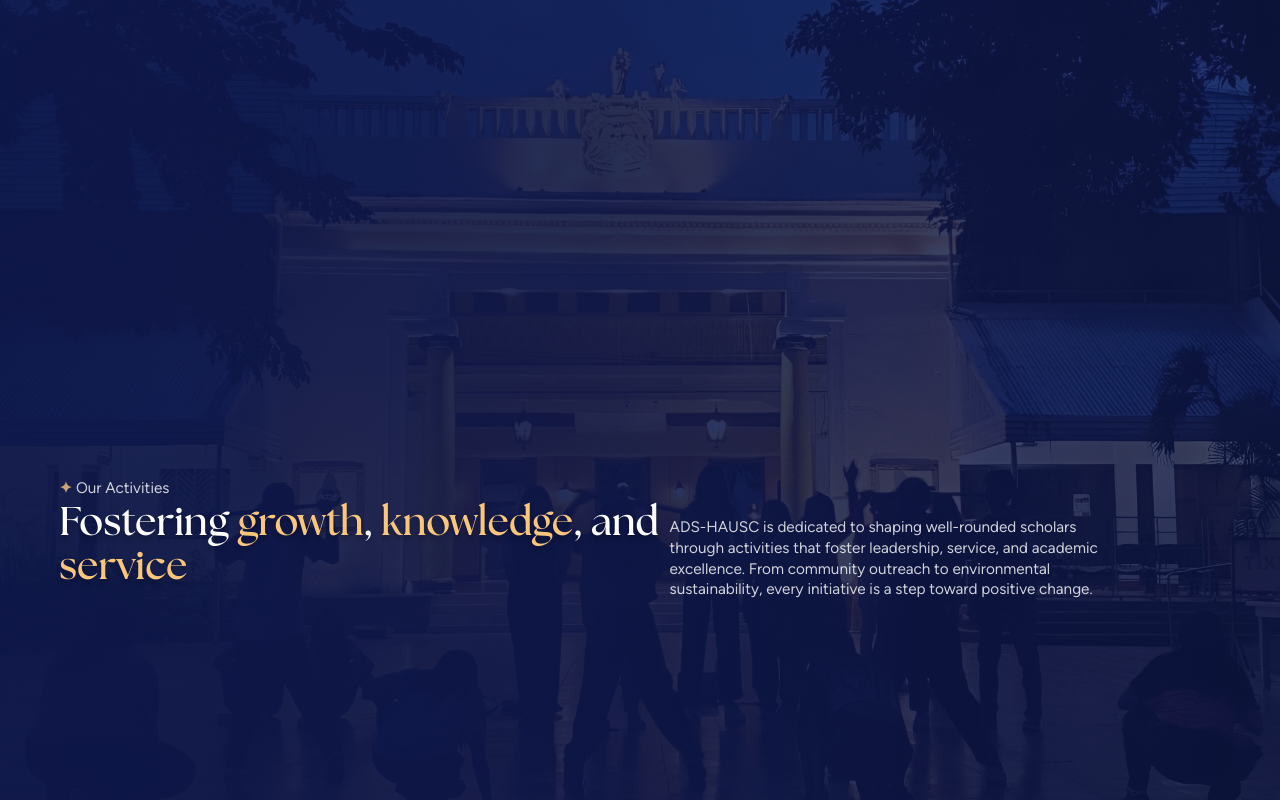
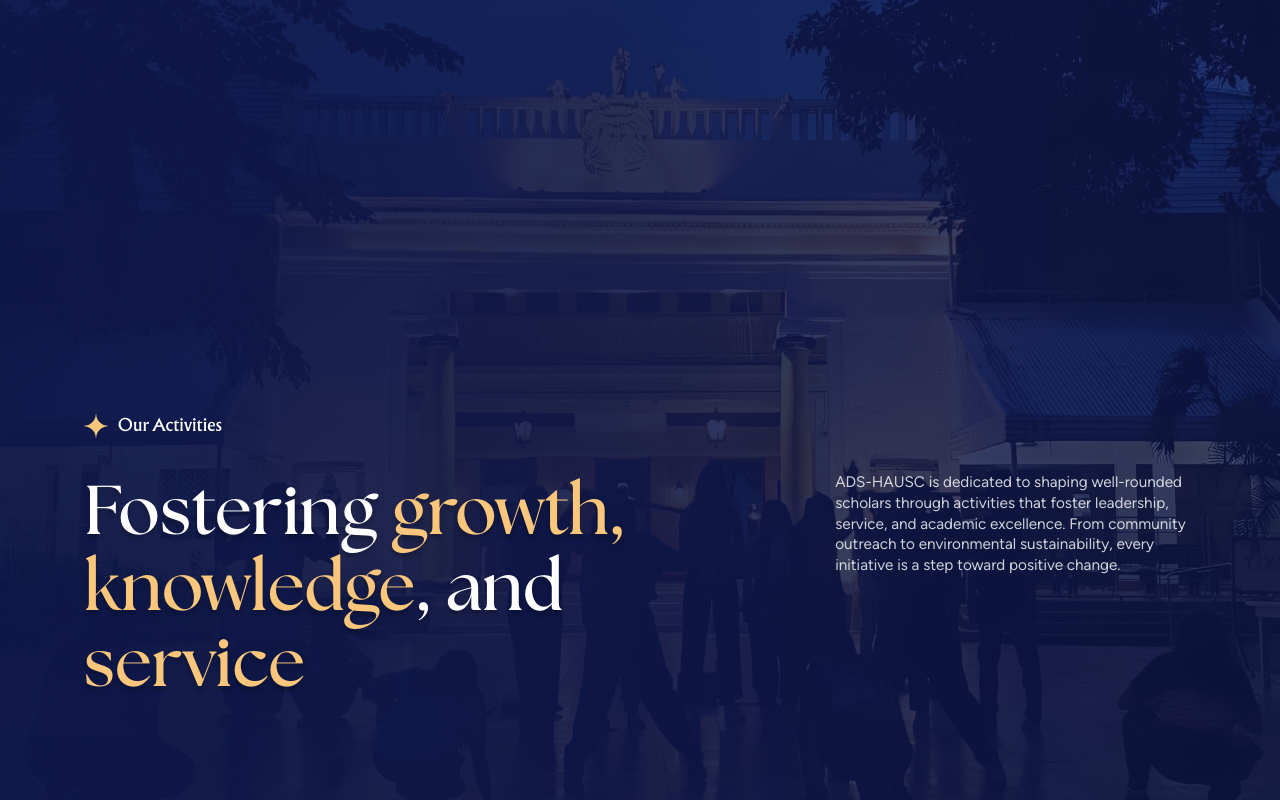
Before and after one commit to ADS-HAUSC/iskolink, an Angular app in the folder client/: page /activities in a window 1280 px wide. Shown: the top 800 px of the page. Built offline with nearby package versions, Linux system fonts and the light colour scheme.

Commit message:
adjusted and added editable hero section for other pages

```diff
--- a/client/src/app/about/about.component.html
+++ b/client/src/app/about/about.component.html
@@ -36,7 +36,7 @@
             <h4>Our Mission</h4>
         </div>
         <h1 class="col-start-1 col-span-4 md:col-span-10 xl:col-span-6 mb-sm">To <span>foster a dynamic community</span> that harnesses the potential of science and technology to create sustainable solutions <span>for a better world.</span></h1>
-        <img class="object-cover col-start-1 col-span-4 md:col-start-6 md:order-2 md:col-span-5 xl:col-start-7 xl:col-span-6" src="/images/about/01.png" alt="Mission image">
+        <img class="object-cover col-start-1 col-span-4 md:col-start-6 md:order-2 md:col-span-5 xl:col-start-7 xl:col-span-6 mb-sm md:mb-0" src="/images/about/01.png" alt="Mission image">
         <p class="col-start-1 col-span-4 md:col-start-1 md:order-1 md:col-span-4 xl:col-start-1 xl:col-span-4">
             Together, we advocate for academic excellence, collaborative learning, and a profound respect for the environment, laying the groundwork for a more promising future that benefits everyone.
             <br/><br/>
@@ -52,9 +52,9 @@
             <img src="images/star-icon.svg" alt="Star Icon">
             <h4>Our Vision</h4>
         </div>
-        <img class="col-start-1 col-span-4 md:row-span-2" src="/images/about/03.png" alt="Vision section big image">
-        <h1 class="col-start-1 col-span-4 md:col-start-5 md:col-span-6 xl:col-start-6 xl:col-span-7 mb-sm"><span>Encouraging a harmonious community of student scholars</span>, committed to maximizing the power of science, technology, and environmental awareness.</h1>
-        <p class="col-start-1 col-span-3 md:col-start-5 md:col-span-4 xl:col-start-6 xl:col-span-3">Our vision is to be a beacon of collaborative excellence, sparking positive change through inventive and innovative ideas, sustainable practices, and a shared dedication to crafting a consistent and progressive community for generations.</p>
+        <img class="col-start-1 col-span-4 md:row-span-2 mb-sm md:mb-0" src="/images/about/03.png" alt="Vision section big image">
+        <h1 class="col-start-1 col-span-4 md:col-start-5 md:col-span-6 md:pl-md xl:pl-0 xl:col-start-6 xl:col-span-7 mb-sm"><span>Encouraging a harmonious community of student scholars</span>, committed to maximizing the power of science, technology, and environmental awareness.</h1>
+        <p class="col-start-1 col-span-3 md:col-start-5 md:col-span-4 md:pl-md xl:pl-0 xl:col-start-6 xl:col-span-3">Our vision is to be a beacon of collaborative excellence, sparking positive change through inventive and innovative ideas, sustainable practices, and a shared dedication to crafting a consistent and progressive community for generations.</p>
         <img class="col-start-1 col-span-4 md:col-start-3 md:col-span-6 xl:col-start-10 xl:col-span-3" src="/images/about/02.png" alt="Vision section small image">
     </section>
 
@@ -81,7 +81,11 @@
     <!-- ADS-HAUSC LEADERS SECTION -->
     <section class="pt-36">
         <div class="py-xl bg-royal section-padding ">
-            <h2 class="text-center">Meet the Leaders</h2>
+            <h1 class="text-center mb-sm">Meet the Leaders</h1>
+            <div class="relative w-full flex justify-center items-center mb-xl">
+                <hr class="w-full">
+                <img src="images/star-icon.svg" alt="Star Icon" class="absolute">
+            </div>
             <div class="grid grid-cols-4 md:grid-cols-10 xl:grid-cols-12 gap-xs">
                 <img class="leaders-style" src="/images/about/2.png" alt="">
                 <img class="leaders-style" src="/images/about/3.png" alt="">
@@ -98,7 +102,7 @@
     <section class="home-section lg:flex-row-reverse lg:gap gradient justify-between">
         <img class="w-1/2 sm:3/8 mt-xl lg:m-auto" src="images/stars-cta.svg" alt="Stars">
         <div class="flex flex-col items-start gap-md justify-center mb-xl lg:my-xl">
-            <h2>Reach for the Stars, <span>Connect with Us</span></h2>
+            <h1>Reach for the Stars, <span>Connect with Us</span></h1>
             <p class="w-3/4">
                 Got questions or ideas? Whether you're a scholar, an aspiring student, or a supporter of
                 S&T, we'd love to hear from you! Let's build a brighter future together.
--- a/client/src/app/activities/activities.component.html
+++ b/client/src/app/activities/activities.component.html
@@ -1,30 +1,18 @@
 <main>
   <!-- HERO SECTION FOR ACTIVITIES -->
-  <section
-    class="relative flex h-screen px-sm sm:px-lg lg:px-xl lg:pr-0 py-3xl bg-cover bg-center bg-no-repeat"
-    style="background-image: url('images/activities/hero-activity.jpg')"
-  >
+  <section class="relative flex h-screen bg-cover bg-center bg-no-repeat" style="background-image: url('images/activities/hero-activity.jpg')">
     <div class="hero-gradient absolute h-full w-full top-0 left-0"></div>
-    <div
-      class="absolute bottom-10 md:bottom-50 md:flex md:flex-col lg:flex-row"
-    >
-      <div class="md:w-2/3">
-        <p><span class="mr-1">✦</span>Our Activities</p>
-        <h1>
-          Fostering <span>growth</span>, <span>knowledge</span>, and
-          <span>service</span>
-        </h1>
-      </div>
-      <div class="md:w-2/3 lg:pt-lg">
-        <p class="md:w-3/4">
-          ADS-HAUSC is dedicated to shaping well-rounded scholars through
-          activities that foster leadership, service, and academic excellence.
-          From community outreach to environmental sustainability, every
-          initiative is a step toward positive change.
-        </p>
-      </div>
+    <div class="absolute bottom-10 md:bottom-20 lg:bottom-25">
+        <div class="section-padding grid-style">
+            <div class="mini-heading-cont col-start-1 col-span-4 md:col-span-10 xl:col-span-12 mb-sm">
+                <img src="images/star-icon.svg" alt="Star Icon">
+                <h4>Our Activities</h4>
+            </div>
+            <h1 class="col-start-1 col-span-4 md:col-span-7 text-heading-display">Fostering <span>growth,<br/>knowledge</span>, and <span>service</span></h1>
+            <p class="col-start-1 col-span-3 md:col-span-6 xl:col-start-9 xl:col-span-4">ADS-HAUSC is dedicated to shaping well-rounded scholars through activities that foster leadership, service, and academic excellence. From community outreach to environmental sustainability, every initiative is a step toward positive change.</p>
+        </div>
     </div>
-  </section>
+</section>
 
   <!-- ADS-HAU ACTIVITIES -->
   <section class="py-16 px-sm lg:py-3xl lg:px-3xl">
--- a/client/src/app/contact/contact.component.html
+++ b/client/src/app/contact/contact.component.html
@@ -1,10 +1,17 @@
 <main class="leading-md">
     <!-- HERO SECTION FOR CONTACT -->
-    <section>
-        <!-- <img class="h-screen w-full object-cover" src="/images/.webp" alt="Hero image of the contact page">
-        <p>Stay Connected/p>
-        <h1><span>Let's Work Together</span> for a Brighter Future</h1>
-        <p>Have questions or want to collaborate? Reach out to ADS-HAUSC and be part of our growing community of scholars and innovators. Whether you're a student, mentor, or partner, we're here to connect, inspire, and create opportunities together.</p> -->
+    <section class="relative flex h-screen bg-cover bg-center bg-no-repeat" style="background-image: url('images/about/about-hero.webp')">
+        <div class="hero-gradient absolute h-full w-full top-0 left-0"></div>
+        <div class="absolute bottom-10 md:bottom-20 lg:bottom-25">
+            <div class="section-padding grid-style">
+                <div class="mini-heading-cont col-start-1 col-span-4 md:col-span-10 xl:col-span-12 mb-sm">
+                    <img src="images/star-icon.svg" alt="Star Icon">
+                    <h4>Stay Connected</h4>
+                </div>
+                <h1 class="col-start-1 col-span-4 md:col-span-7 text-heading-display"><span>Let's Work Together</span><br/>for a Brigther Future</h1>
+                <p class="col-start-1 col-span-3 md:col-span-6 xl:col-start-9 xl:col-span-4">Have questions or want to collaborate? Reach out to ADS-HAUSC and be part of our growing community of scholars and innovators. Whether you’re a student, mentor, or partner, we’re here to connect, inspire, and create opportunities together.</p>
+            </div>
+        </div>
     </section>
 
     <!-- SOCIALS SECTION -->
--- a/client/src/app/scholarship/scholarship.component.html
+++ b/client/src/app/scholarship/scholarship.component.html
@@ -1,7 +1,17 @@
 <main>
     <!-- HERO SECTION FOR SCHOLARSHIP -->
-    <section>
-        <!--<img class="h-screen w-full object-cover" src="/images/.webp" alt="Hero image of the Scholarship page">-->
+    <section class="relative flex h-screen bg-cover bg-center bg-no-repeat" style="background-image: url('images/about/about-hero.webp')">
+        <div class="hero-gradient absolute h-full w-full top-0 left-0"></div>
+        <div class="absolute bottom-10 md:bottom-20 lg:bottom-25">
+            <div class="section-padding grid-style">
+                <div class="mini-heading-cont col-start-1 col-span-4 md:col-span-10 xl:col-span-12 mb-sm">
+                    <img src="images/star-icon.svg" alt="Star Icon">
+                    <h4>Scholarships</h4>
+                </div>
+                <h1 class="col-start-1 col-span-4 md:col-span-7 text-heading-display"><span>Investing in the Future,</span><br>One Scholar at a Time</h1>
+                <p class="col-start-1 col-span-3 md:col-span-6 xl:col-start-9 xl:col-span-4">The Association of DOST Scholars - Holy Angel University Student Chapter (ADS-HAUSC) is the official university-wide student organization for the DOST-SEI scholars in Holy Angel University which aims to create an environment that will nurture the students’ oneness while promoting the essence of science, technology, and environment.</p>
+            </div>
+        </div>
     </section>
 
     <!-- SCHOLARSHIP OPPORTUNITIES SECTION -->
```
